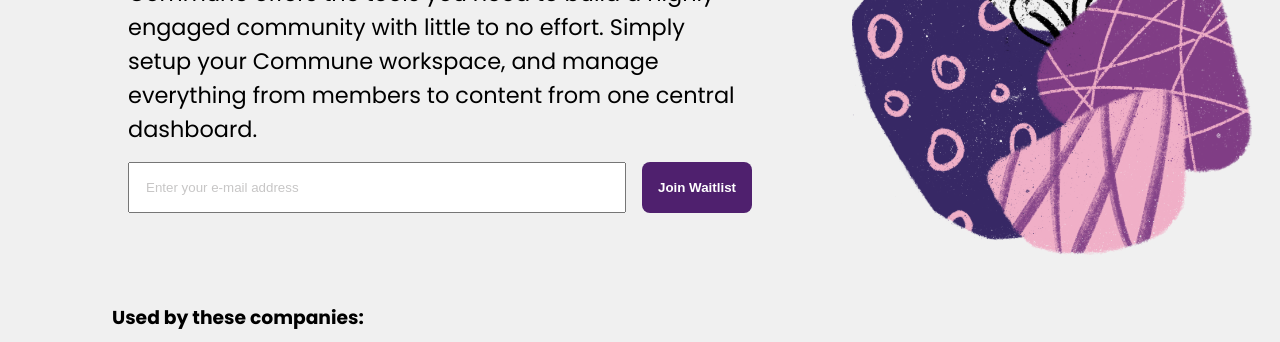
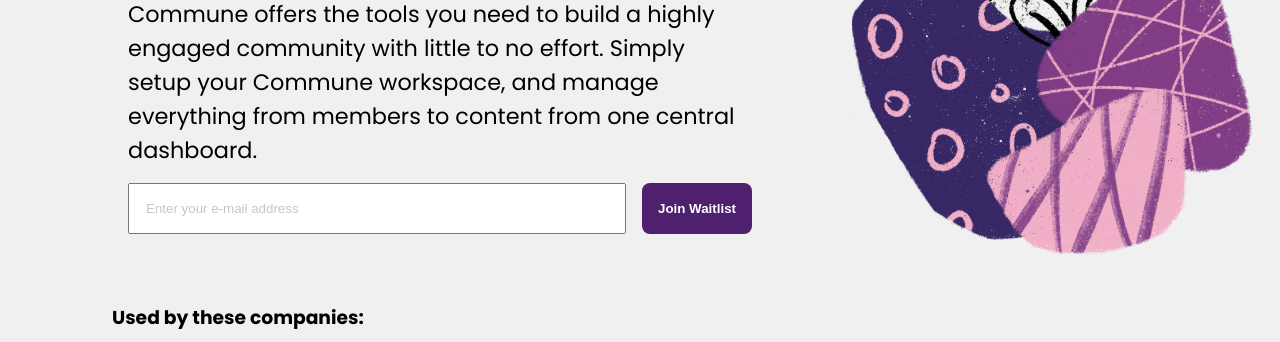
Before and after one commit to TheCuriousPr0grammer/Commune-Waitlist, a plain HTML site: page index.html in a window 1280 px wide. Shown: the part 384-726 px from the top of the page. Drawn offline with Linux system fonts and the light colour scheme.

Commit message:
Fixed a spacing issue in desktop view

```diff
--- a/css/style.css
+++ b/css/style.css
@@ -161,6 +161,11 @@ footer {
 		font-size: 2rem;
 		text-align: unset;
 	}
+	.call-to-action {
+		display: flex;
+		flex-direction: column;
+		justify-content: space-evenly;
+	}
 	.call-to-action__description {
 		text-align: unset;
 		padding: 0 0 1rem;
```
